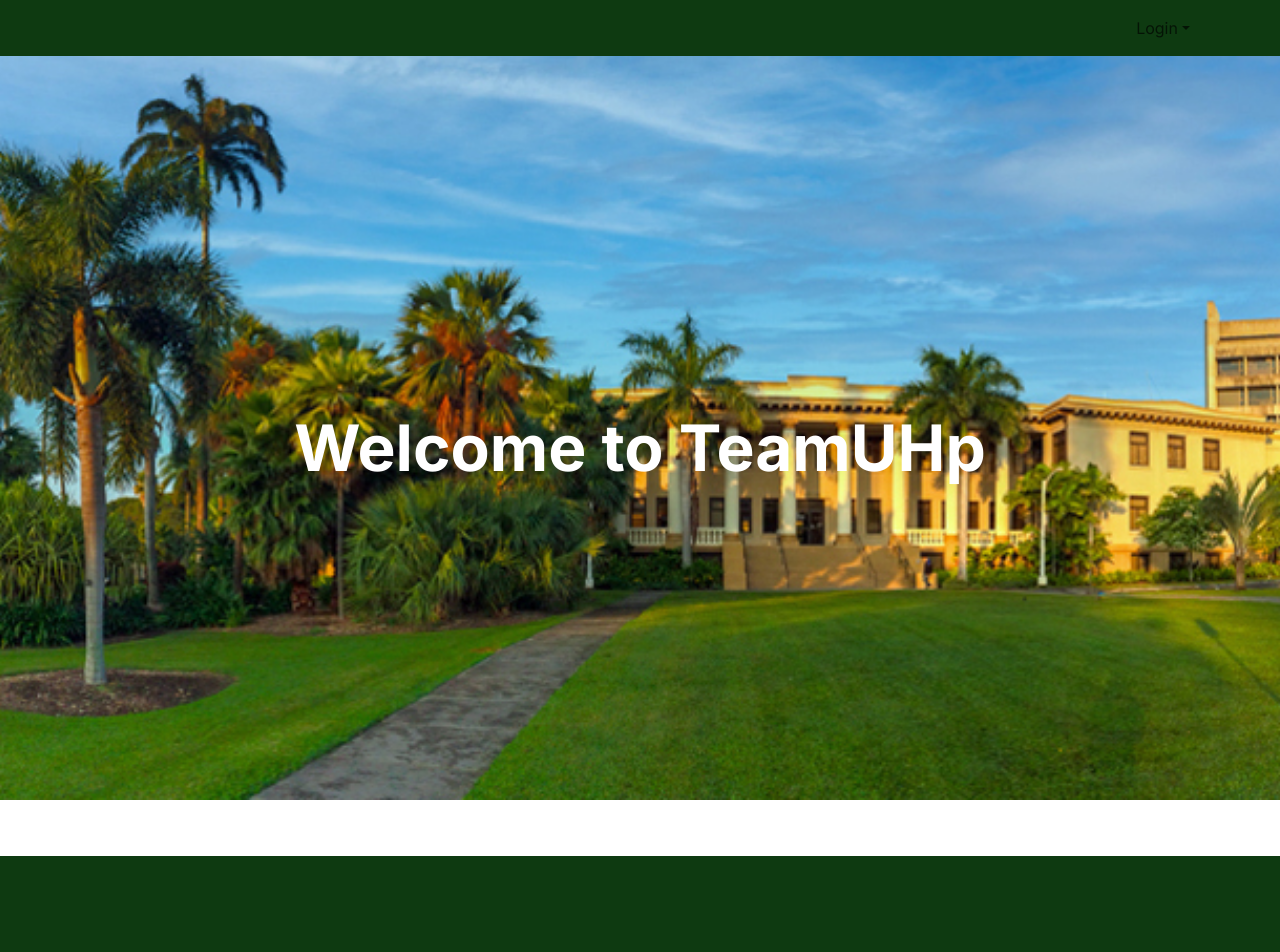
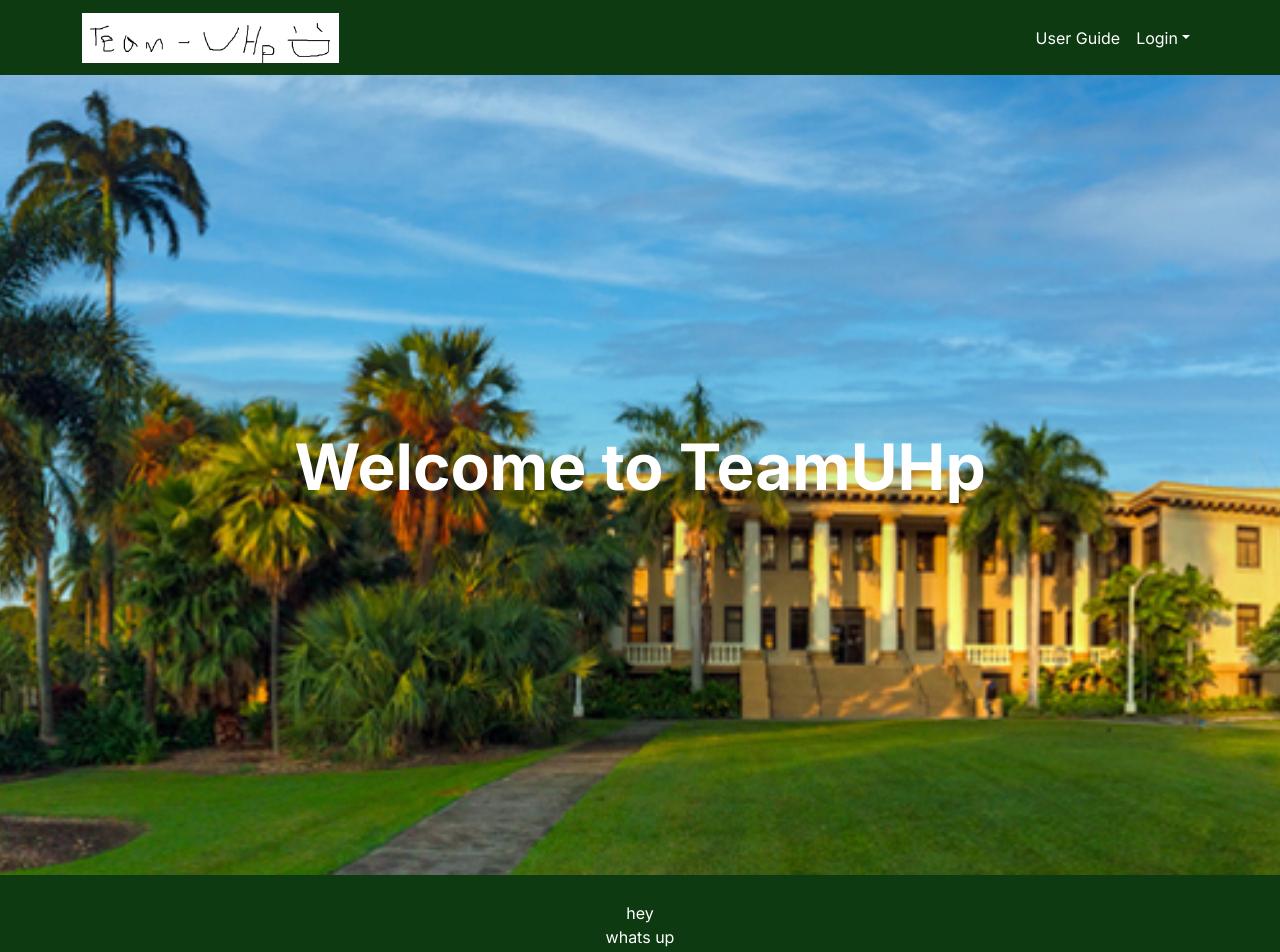
Before and after one commit to team-uhp/team-uhp, a Next.js app: page / in a window 1280 px wide. Shown: the top 952 px of the page. Built offline with nearby package versions, Linux system fonts and the light colour scheme; no server answers.

Commit message:
placeholder updatwe

```diff
--- a/src/app/globals.css
+++ b/src/app/globals.css
@@ -4,7 +4,7 @@ body {
   background-size: cover;
   --bs-light-rgb: 236, 236, 236;
   box-sizing: border-box;
-  height: 100%;
+  height: fit-content;
   padding: 0;
   margin: 0;
 }
@@ -15,7 +15,7 @@ body {
   flex-direction: column;
 }
 
-#landing-page {
+#page-Name {
   min-height: 100vh;
   display: flex;
   justify-content: center;
@@ -25,6 +25,7 @@ body {
   font-weight: 800;
   color: rgb(255, 255, 255);
 }
+
 
 .fade-in {
   opacity: 0;
@@ -37,16 +38,23 @@ body {
 }
 
 #Topbar {
-  height: 500px;
+  height: 75px;
   background-color: rgb(14, 58, 17);
   color: white;
   display: flex;
+  justify-content: flex-end;
   align-items: center;
   width: 1000;
+  padding: 1-p;
+}
+
+#Topbar .nav-link,
+#Topbar .nav-dropdown-toggle{
+  color: white !important;  /* override Bootstrap defaults */
 }
 
 #Footer {
-  height: 200px;
+  height: 100px;
   background-color: rgb(14, 58, 17);
   color: white;
   display: flex;
--- a/src/app/page.tsx
+++ b/src/app/page.tsx
@@ -1,14 +1,14 @@
-import { Col, Container, Row } from 'react-bootstrap';
+import { Container } from 'react-bootstrap';
 
 /** The Home page. */
 const Home = () => (
   <main>
-    <Container id="landing-page" fluid className="py-3">
-      <Row className="align-middle text-center">
-        <Col position="middle">
-          <p className="display-3 fw-bold fade-in">Welcome to TeamUHp</p>
-        </Col>
-      </Row>
+    <Container
+      id="page-Name"
+      fluid
+      className="d-flex flex-column justify-content-center align-items-center text-center"
+    >
+      <p className="display-3 fw-bold fade-in">Welcome to TeamUHp</p>
     </Container>
   </main>
 );
--- a/src/components/Footer.tsx
+++ b/src/components/Footer.tsx
@@ -2,12 +2,15 @@ import { Col, Container } from 'react-bootstrap';
 
 /** The Footer appears at the bottom of every page. Rendered by the App Layout component. */
 const Footer = () => (
-  <footer id="Footer" className="mt-auto py-3">
+  <footer id="Footer">
     <Container>
       <Col className="text-center">
         <br />
+        hey
         <br />
+        whats up
         <br />
+        Hello
       </Col>
     </Container>
   </footer>
--- a/src/components/Navbar.tsx
+++ b/src/components/Navbar.tsx
@@ -16,9 +16,20 @@ const NavBar: React.FC = () => {
   return (
     <Navbar id="Topbar">
       <Container>
-        <Navbar.Toggle aria-controls="basic-navbar-nav" />
+         <Navbar.Brand href="/">
+          <img
+            id="Logo"
+            src="/LogoMockup.png"
+            alt="Site Logo"
+            height="50"
+            className="align-middle"
+          />
+         </Navbar.Brand>
         <Navbar.Collapse id="basic-navbar-nav">
-          <Nav className="me-auto justify-content-start">
+          <Nav className="ms-auto">
+            <Nav.Link href="https://team-uhp.github.io/#user-guide">
+              User Guide
+            </Nav.Link>
             {currentUser
               ? [
                   <Nav.Link id="add-stuff-nav" href="/add" key="add" active={pathName === '/add'}>
```
Also changed, not shown: public/logoMockup.png (added).
